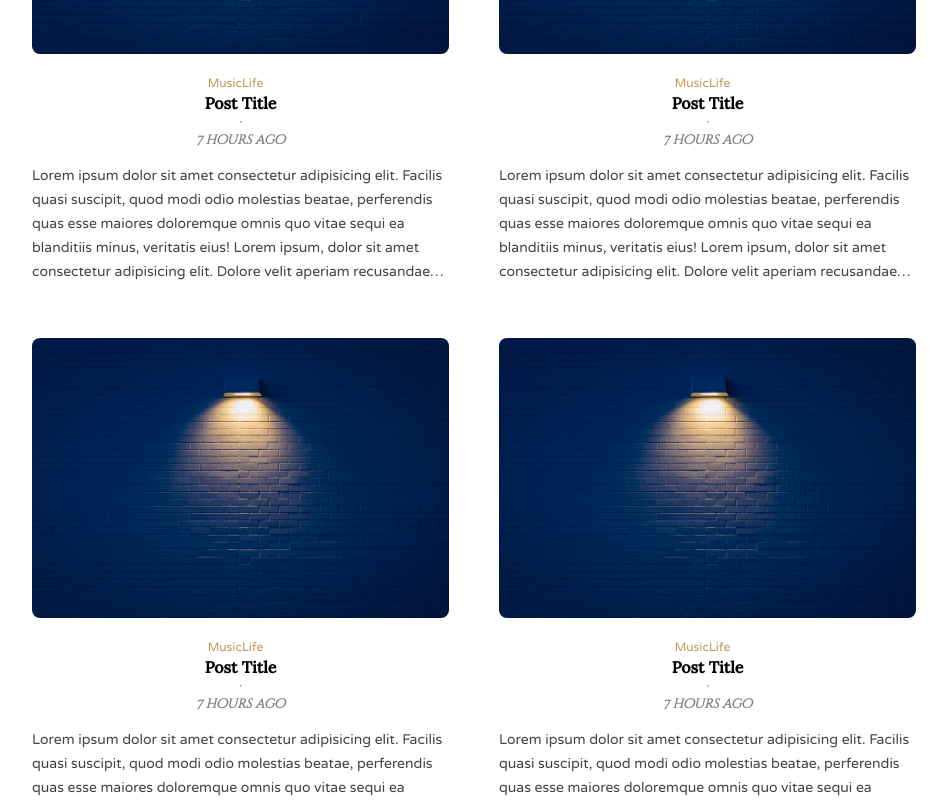
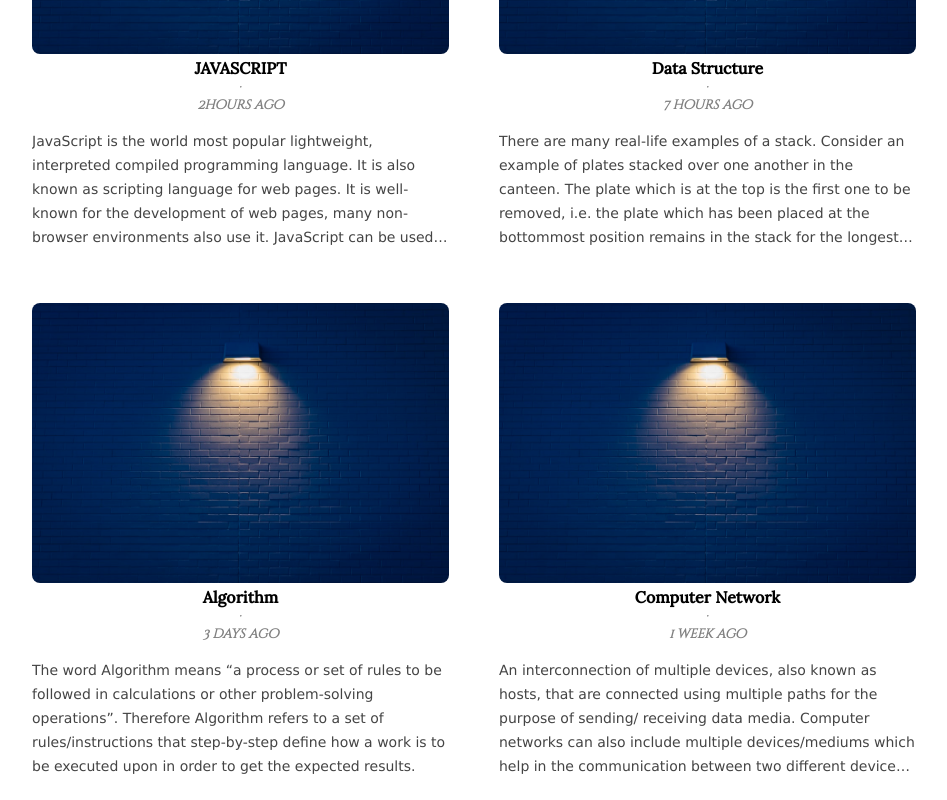
Before and after one commit to kunaalshinde/react-blog, a React (Create React App) app: page / in a window 1280 px wide. Shown: the part 760-1560 px from the top of the page, without its empty margins (23-970 px from the left). Built offline with nearby package versions, Linux system fonts and the light colour scheme.

Commit message:
Created blog and blogs components

```diff
--- a/src/App.js
+++ b/src/App.js
@@ -11,11 +11,6 @@ import {BrowserRouter, Routes, Route, Link} from 'react-router-dom'
 
 export default class App extends React.Component {
 
-    user = {
-        isLogged: false,
-
-    }
-
     render() {
       return (
         <BrowserRouter>
@@ -27,15 +22,18 @@ export default class App extends React.Component {
             />
               <Route
                 path="register/"
-                element={this.user.isLogged ? <Home /> : <Register />}
+                // element={this.user.isLogged ? <Home /> : <Register />}
+                element={<Register />}
               />
               <Route
                 path="login/"
-                element={this.user.isLogged ? <Home /> : <Login />}
+                // element={this.user.isLogged ? <Home /> : <Login />}
+                element={<Login />}
               />
               <Route
                 path="settings/"
-                element={this.user.isLogged ? <Settings /> : <Login />}
+                // element={this.user.isLogged ? <Settings /> : <Login />}
+                element={<Settings />}
               />
               <Route
                 path="post/:postId"
@@ -43,7 +41,8 @@ export default class App extends React.Component {
               />
               <Route
                 path="write/"
-                element={this.user.isLogged ? <Write /> : <Login />}
+                // element={this.user.isLogged ? <Write /> : <Login />}
+                element={<Write />}
               />
             </Routes>
         </BrowserRouter>
--- /dev/null
+++ b/src/components/Blog.js
@@ -0,0 +1,29 @@
+import React from 'react'
+import image from '../images/backgro.jpeg'
+
+export default class Blog extends React.Component {
+
+  constructor(props)
+  {
+    super(props);
+    this.state = {
+      index: this.props.index,
+      post: this.props.post,
+    }
+  }
+  render()
+  {
+
+    return (
+      <div className="blog">
+        <img src={image} className="blog-image" alt="" />
+        <div className='blog-info'>
+          <span className="blog-title">{this.state.post.title}</span>
+          <hr />
+          <span className="blog-date">{this.state.post.time}</span>
+        </div>
+        <p className="blog-desc">{this.state.post.body}</p>
+      </div>
+    )
+  }
+}
--- /dev/null
+++ b/src/components/Blogs.js
@@ -0,0 +1,91 @@
+import React from 'react'
+import '../index.scss'
+import Blog from './Blog';
+
+export default class Blogs extends React.Component {
+
+  constructor(props) {
+    super(props);
+    this.state = {
+      blogPosts: [
+        {
+          title: "JAVASCRIPT",
+          body: `JavaScript is the world most popular
+          lightweight, interpreted compiled programming
+          language. It is also known as scripting
+          language for web pages. It is well-known for
+          the development of web pages, many non-browser
+          environments also use it. JavaScript can be
+          used for Client-side developments as well as
+          Server-side developments`,
+          author: "Nishant Singh ",
+          time: "2hours ago",
+          imgUrl:
+            "https://media.geeksforgeeks.org/img-practice/banner/diving-into-excel-thumbnail.png",
+        },
+        {
+          title: "Data Structure ",
+          body: `There are many real-life examples of
+          a stack. Consider an example of plates stacked
+          over one another in the canteen. The plate
+          which is at the top is the first one to be
+          removed, i.e. the plate which has been placed
+          at the bottommost position remains in the
+          stack for the longest period of time. So, it
+          can be simply seen to follow LIFO(Last In
+          First Out)/FILO(First In Last Out) order.`,
+          author: "Suresh Kr",
+          time: "7 hours ago",
+          imgUrl:
+            "https://media.geeksforgeeks.org/img-practice/banner/coa-gate-2022-thumbnail.png",
+        },
+        {
+          title: "Algorithm",
+          body: `The word Algorithm means “a process
+          or set of rules to be followed in calculations
+          or other problem-solving operations”. Therefore
+          Algorithm refers to a set of rules/instructions
+          that step-by-step define how a work is to be
+          executed upon in order to get the expected
+          results. `,
+          author: "Monu Kr",
+          time: "3 days ago",
+          imgUrl:
+            "https://media.geeksforgeeks.org/img-practice/banner/google-test-series-thumbnail.png",
+        },
+        {
+          title: "Computer Network",
+          body: `An interconnection of multiple devices,
+          also known as hosts, that are connected using
+          multiple paths for the purpose of sending/
+          receiving data media. Computer networks can
+          also include multiple devices/mediums which
+          help in the communication between two different
+          devices; these are known as Network devices
+          and include things such as routers, switches,
+          hubs, and bridges. `,
+          author: "Sonu Kr",
+          time: "1 week ago",
+          imgUrl:
+            "https://media.geeksforgeeks.org/img-practice/banner/cp-maths-java-thumbnail.png",
+        }
+      ]
+    }
+  }
+
+  render()
+  {
+
+    return (
+      <div className='blogs'>
+        { this.state.blogPosts.map((post, index) => (
+          <Blog
+            key={index}
+            index={index}
+            post={post}
+          />
+        )) }
+      </div>
+    );
+  }
+}
--- a/src/components/Post.js
+++ /dev/null
@@ -1,24 +0,0 @@
-import React from 'react'
-import image from '../images/backgro.jpeg'
-
-export default function Post() {
-  return (
-      <div className="post">
-        <img src={image} className="post-image" alt="" />
-        <div className='post-info'>
-          <div className="postcats">
-            <span className="postcat">Music</span>
-            <span className="postcat">Life</span>
-          </div>
-          <span className="post-title">Post Title</span>
-          <hr />
-          <span className="post-date">7 hours ago</span>
-        </div>
-        <p className="post-desc">
-          Lorem ipsum dolor sit amet consectetur adipisicing elit. Facilis quasi suscipit, quod modi odio molestias beatae, perferendis quas esse maiores doloremque omnis quo vitae sequi ea blanditiis minus, veritatis eius!
-          Lorem ipsum, dolor sit amet consectetur adipisicing elit. Dolore velit aperiam recusandae ad blanditiis tenetur molestiae enim quia? Corporis ducimus veniam sapiente numquam natus aut libero dolorum, explicabo itaque mollitia.
-          Lorem ipsum dolor sit amet consectetur adipisicing elit. Voluptatibus qui eius itaque, quae quasi et, aliquid doloremque quam asperiores eligendi fugit eveniet sequi aperiam debitis possimus at ipsam, minima aliquam?
-        </p>
-      </div>
-  )
-}
--- a/src/components/Posts/Posts.js
+++ /dev/null
@@ -1,16 +0,0 @@
-import React from 'react'
-import Post from '../Post'
-import '../../index.scss'
-
-export default function Posts() {
-  return (
-    <div className='posts'>
-        <Post />
-        <Post/>
-        <Post/>
-        <Post/>
-        <Post/>
-        <Post/>
-    </div>
-  )
-}
--- a/src/index.scss
+++ b/src/index.scss
@@ -195,14 +195,14 @@ h1 {
 
 }
 
-.posts {
+.blogs {
   // flex: 9;
   display: flex;
   flex-wrap: wrap;
   margin: 30px;
 }
 
-.post {
+.blog {
   width: 417px;
   margin: 0px 25px 40px 25px;
   // background-color: #deeaee;
@@ -211,14 +211,14 @@ h1 {
   // border: 1px solid black;
 
 
-  .post-image {
+  .blog-image {
     width: 100%;
     height: 280px;
     object-fit: cover;
     border-radius: 8px;
   }
 
-  .post-info {
+  .blog-info {
     display: flex;
     flex-direction: column;
     align-items: center;
@@ -233,14 +233,14 @@ h1 {
       cursor: pointer;
     }
 
-    .post-title {
+    .blog-title {
       font-family: 'Lora', serif;
       // font-family: 'varela', sans-serif;
       font-weight: 700;
       cursor: pointer;
     }
 
-    .post-date {
+    .blog-date {
       font-family: 'Cinzel Decorative', cursive;
       font-size: 13px;
       font-weight: bold;
@@ -251,8 +251,8 @@ h1 {
 
   }
 
-  .post-desc {
-    font-family: 'Varela Round', sans-serif;
+  .blog-desc {
+    font-family: 'Lucida sans', sans-serif;
     font-size: 14px;
     color: #444;
     margin-top: 15px;
@@ -669,6 +669,7 @@ h1 {
     height: 30px;
     width: 350px;
     margin-top: 20px;
+    margin-bottom: 20px;
     // padding: 10px;
     font-size: 18px;
     color: black;
--- a/src/pages/home/Home.js
+++ b/src/pages/home/Home.js
@@ -1,17 +1,16 @@
 import React from 'react'
 import Middle from '../../components/Middle'
-import Posts from '../../components/Posts/Posts'
+import Blogs from '../../components/Blogs'
 import Sidebar from '../../components/Sidebar'
 import '../../index.scss'
 
 export default function Home() {
   return (
     <>
-        <Middle />
-    <div className='home'>
-        <Posts />
-        {/* <Sidebar /> */}
-    </div>
+      <Middle />
+      <div className='home'>
+        <Blogs />
+      </div>
     </>
   )
 }
--- a/src/pages/login/Login.js
+++ b/src/pages/login/Login.js
@@ -64,7 +64,7 @@ export default class Login extends React.Component {
           </form>
         </div>
         <div className="login-inn">
-              Do not have an account?<Link className="link" to="/register/">Sign Up</Link>
+              Do not have an account?<Link className="link" to="/register/">&nbsp;Sign Up</Link>
           </div>
       </div>
     )
--- a/src/pages/register/Register.js
+++ b/src/pages/register/Register.js
@@ -98,7 +98,7 @@ export default class Register extends React.Component {
 
         </div>
         <div className="register-inn">
-              Already have an account? <Link className="link" to="/login/">Sign In</Link>
+              Already have an account? <Link className="link" to="/login/">&nbsp; Sign In</Link>
         </div>
       </div>
     )
```
